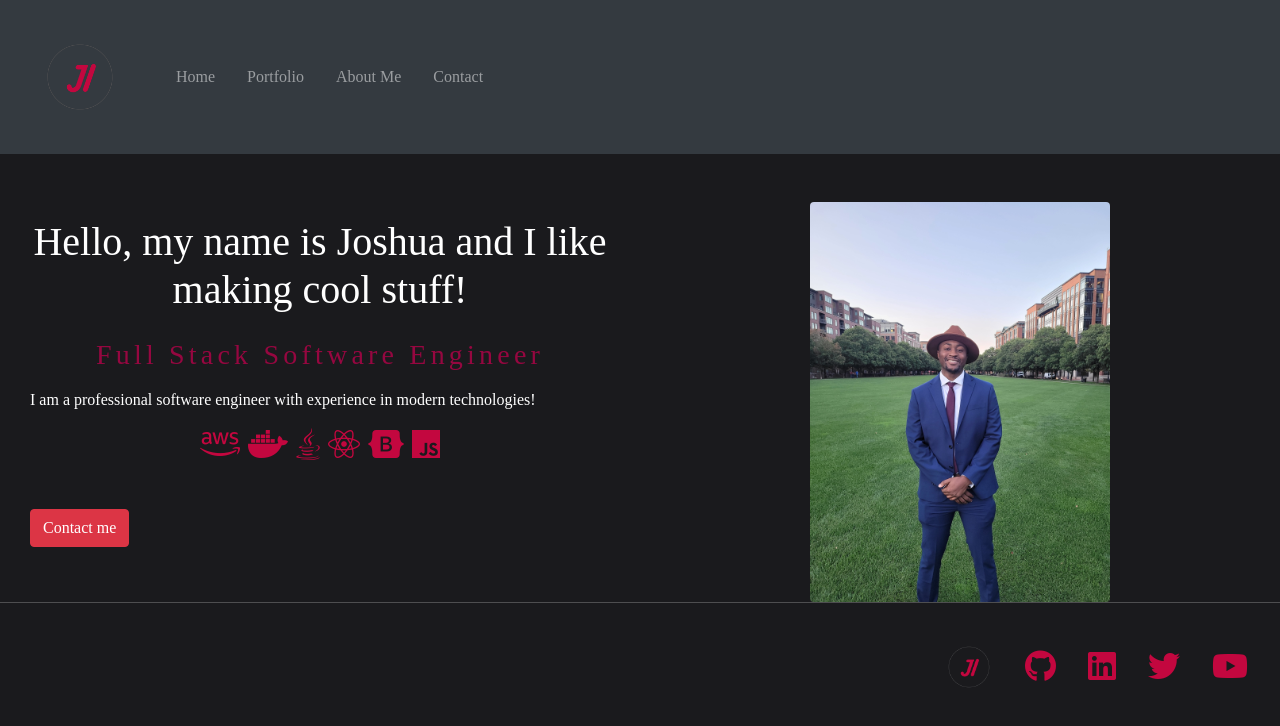
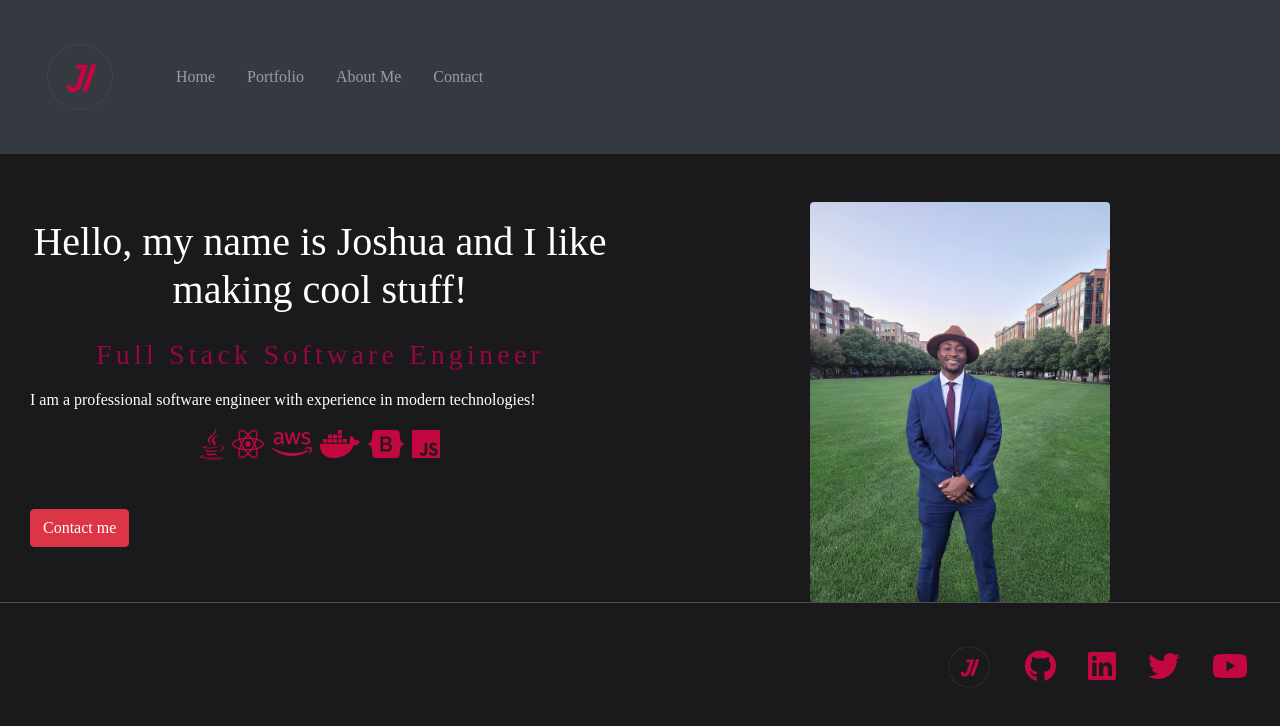
Before and after one commit to joshigwe777/ReactPortfolio, a React (Create React App) app in the folder myprojectpage/: page / in a window 1280 px wide. Shown: the top 726 px of the page. Built offline with nearby package versions, Linux system fonts and the light colour scheme; a web font is replaced by a local one.

Commit message:
icon order change

```diff
--- a/myprojectpage/src/components/LandingPage.js
+++ b/myprojectpage/src/components/LandingPage.js
@@ -15,10 +15,10 @@ function LandingPage() {
                             <h3 className="my-3 typewriter">Full Stack Software Engineer</h3>
                             <p className="">I am a professional software engineer with experience in modern technologies!</p>
                             <div className="row my-3 mx-auto">
+                                <i className="fa-brands fa-2xl mx-1 fa-java"></i>
+                                <i className="fa-brands fa-2xl mx-1 fa-react"></i>
                                 <i className="fa-brands fa-2xl mx-1 fa-aws"></i>
                                 <i className="fa-brands fa-2xl mx-1 fa-docker"></i>
-                                <i className="fa-brands fa-2xl mx-1 fa-java"></i>
-                                <i className="fa-brands fa-2xl mx-1 fa-react"></i>
                                 <i className="fa-brands fa-2xl mx-1 fa-bootstrap"></i>
                                 <i className="fa-brands fa-2xl mx-1 fa-js"></i>
                             </div>
```
